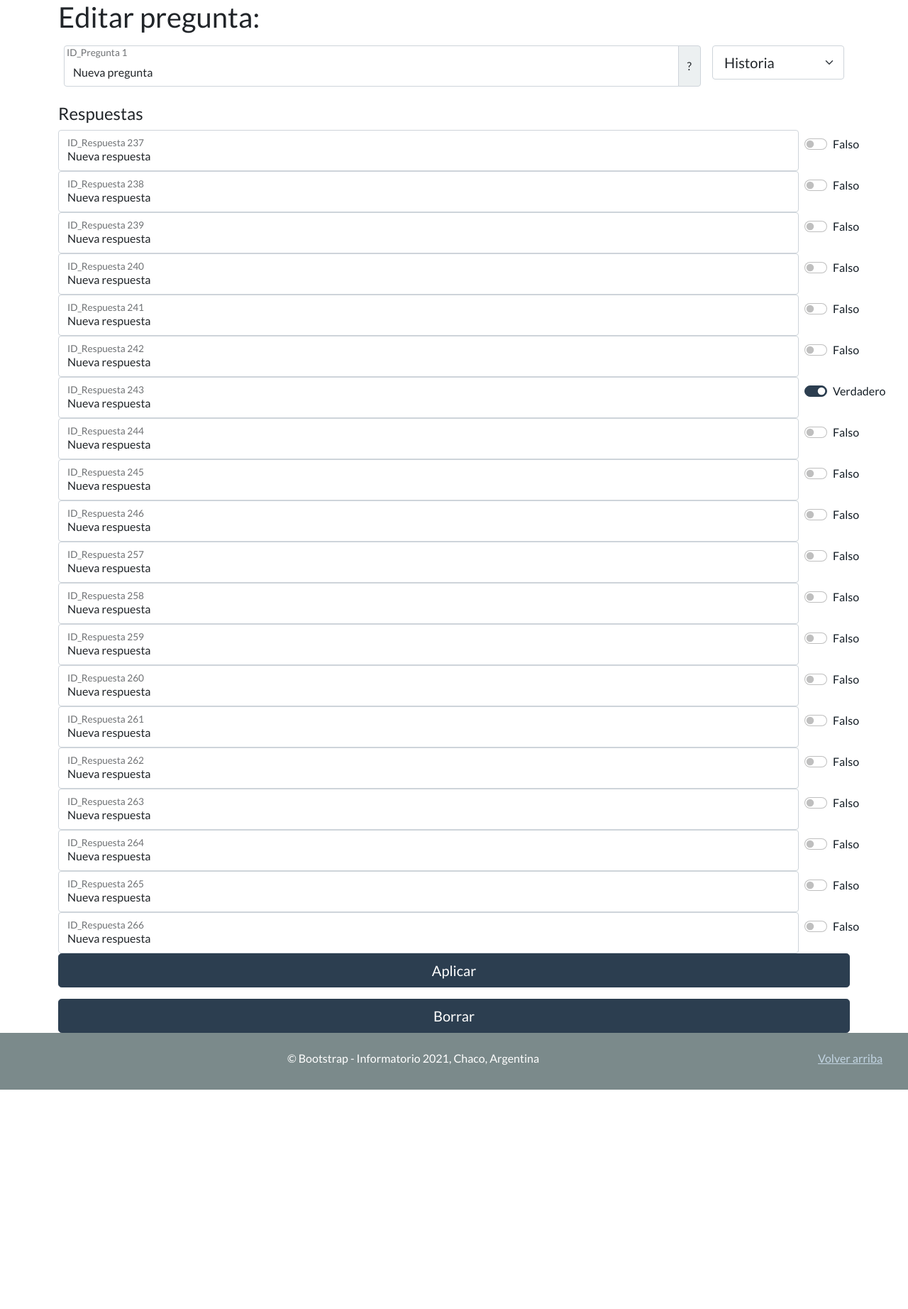
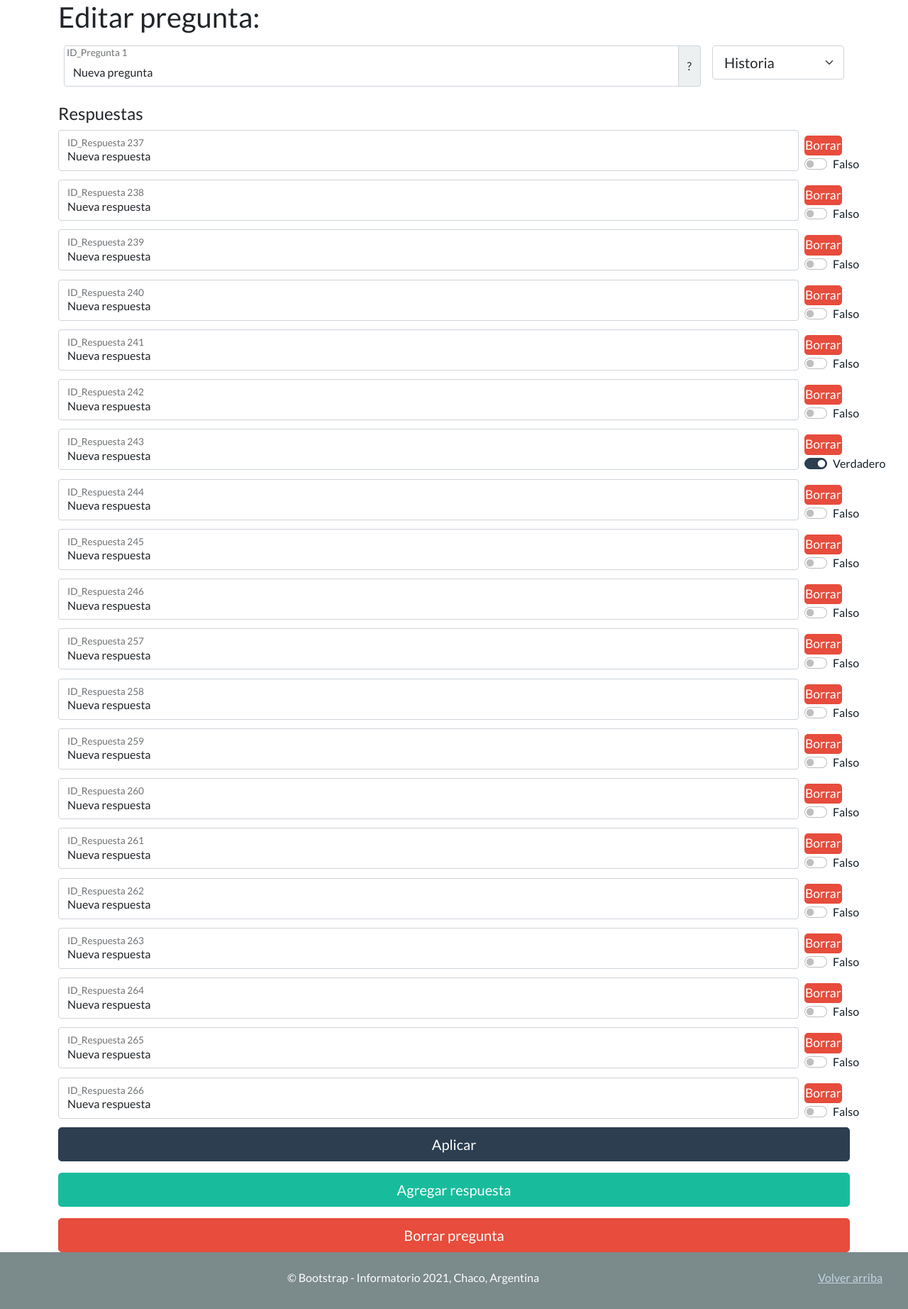
Before and after one commit to Enzostik/Proyecto_InfoCh2021, a Django app: template templates/admin/editar_preguntas.html in a window 1280 px wide. Shown: the part 77-1921 px from the top of the page at 71% size. Before the commit the page ends 1612 px from the top, so only its background shows below. Run offline with Django 3.2, Linux system fonts and the light colour scheme; the template is opened without the code that fills it: values that come from a table or form of the project are taken from there, others are empty; data comes from the database, SQL or seed files in the repository; both versions use the stored data as it was after the commit; some libraries are stand-ins or nearby versions.

Commit message:
Mejora del editor de preguntas.
Ahora se pueden agregar/borrar respuestas.

```diff
--- a/templates/admin/editar_preguntas.html
+++ b/templates/admin/editar_preguntas.html
@@ -47,6 +47,9 @@
             <input type="text" class="form-control" name="respuesta" value="{{respuesta}}" placeholder="Respuesta aquí" required>
             <label for="floatingInput">ID_Respuesta {{respuesta.pk}}</label>
             <div class="p-2">
+                <div>
+                    <a href={% url 'editar' 'delr' respuesta.pk %} class="w-35 btn btn-lg btn-danger p-0 py-0"><small>Borrar</small></a>
+                </div>
                 <div class="form-check form-check-inline form-switch">
                     <input class="form-check-input" type="checkbox" name="respuestaBool_{{respuesta.pk}}" id="bool-verdadero-{{respuesta.pk}}" value="Verdadero" {% if respuesta.es_correcta %}checked{% endif %}>
                     <label class="form-check-label mi-label" for="bool-verdadero-{{respuesta.pk}}" id="bool-label-{{respuesta.pk}}" style="position: absolute;">Verdadero</label>
@@ -84,6 +87,8 @@
         {% endfor %}
         <button class="w-100 btn btn-lg btn-primary" type="submit">Aplicar</button>
     </form>
-    <a href={% url 'editar' 'del' pregunta.pk %} class="w-100 btn btn-lg btn-primary">Borrar</a>
+    <a href={% url 'editar' 'newr' pregunta.pk %} class="w-100 btn btn-lg btn-success">Agregar respuesta</a>
+    <div class="p-2"></div>
+    <a href={% url 'editar' 'del' pregunta.pk %} class="w-100 btn btn-lg btn-danger">Borrar pregunta</a>
 </div>
 {% endblock  %}
```
Also changed, not shown: useradministrator/views.py (+13 -1 lines), db.sqlite3. Lines whose indentation alone changed are shown as unchanged.
